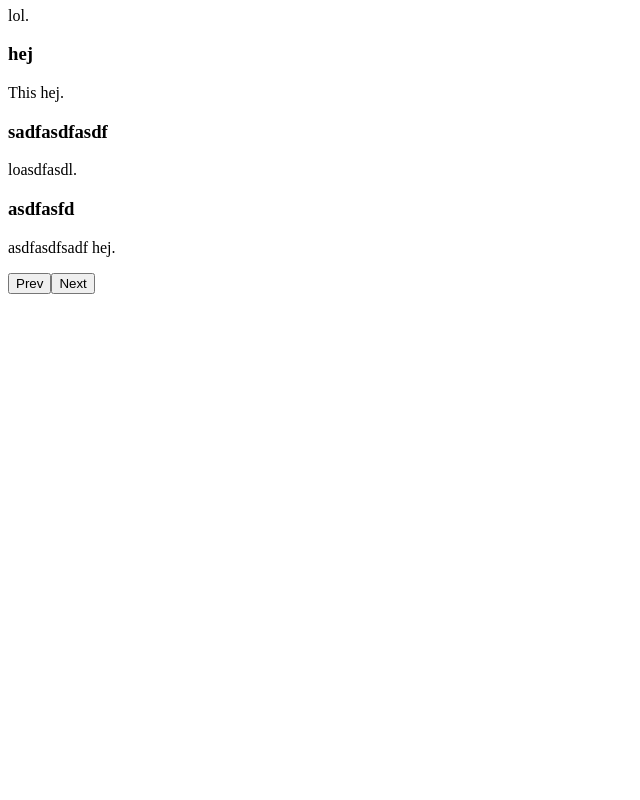
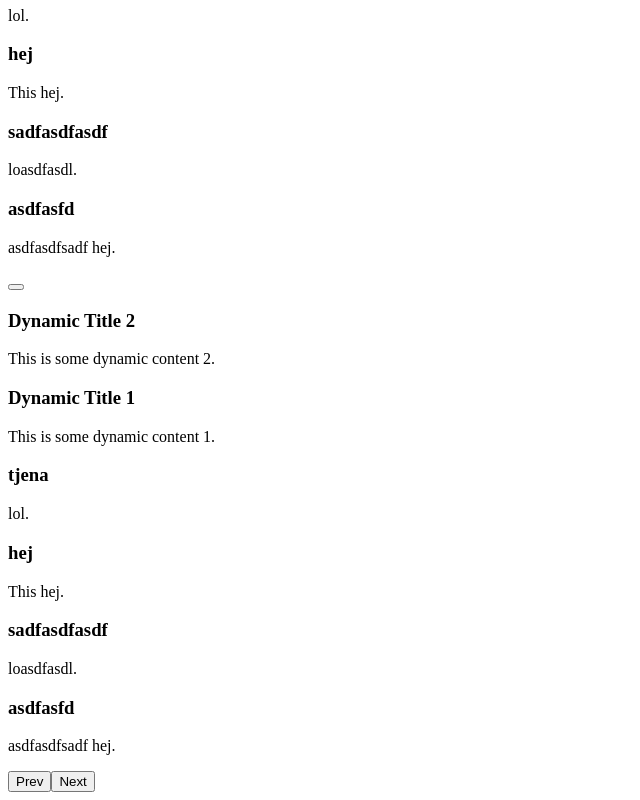
Before and after one commit to Mikaelwendin/retrowave, a Next.js app: page / in a window 1280 px wide. Shown: the part 1677-2477 px from the top of the page, without its empty margins (0-640 px from the left). Before the commit the page ends 1979 px from the top, so only its background shows below. Built offline with nearby package versions, Linux system fonts and the light colour scheme.

Commit message:
added flicker and aimated grid

```diff
--- /dev/null
+++ b/src/app/components/emblabuttons.tsx
@@ -0,0 +1,59 @@
+import { EmblaCarouselType } from "embla-carousel";
+import React, { PropsWithChildren, useCallback, useEffect, useState } from "react";
+
+type UseDotButtonType = {
+    selectedIndex: number;
+    scrollSnaps: number[];
+    onDotButtonClick: (index: number) => void;
+};
+
+export const useDotButton = (emblaApi: EmblaCarouselType | undefined): UseDotButtonType => {
+    const [selectedIndex, setSelectedIndex] = useState(0);
+    const [scrollSnaps, setScrollSnaps] = useState<number[]>([]);
+
+    const onDotButtonClick = useCallback(
+        (index: number) => {
+            if (!emblaApi) return;
+            emblaApi.scrollTo(index);
+        },
+        [emblaApi]
+    );
+
+    const onInit = useCallback((emblaApi: EmblaCarouselType) => {
+        setScrollSnaps(emblaApi.scrollSnapList());
+    }, []);
+
+    const onSelect = useCallback((emblaApi: EmblaCarouselType) => {
+        setSelectedIndex(emblaApi.selectedScrollSnap());
+    }, []);
+
+    useEffect(() => {
+        if (!emblaApi) return;
+
+        onInit(emblaApi);
+        onSelect(emblaApi);
+        emblaApi.on("reInit", onInit);
+        emblaApi.on("reInit", onSelect);
+        emblaApi.on("select", onSelect);
+    }, [emblaApi, onInit, onSelect]);
+
+    return {
+        selectedIndex,
+        scrollSnaps,
+        onDotButtonClick,
+    };
+};
+
+type PropType = PropsWithChildren<
+    React.DetailedHTMLProps<React.ButtonHTMLAttributes<HTMLButtonElement>, HTMLButtonElement>
+>;
+
+export const DotButton: React.FC<PropType> = (props) => {
+    const { children, ...restProps } = props;
+
+    return (
+        <button type="button" {...restProps}>
+            {children}
+        </button>
+    );
+};
--- a/src/app/globals.scss
+++ b/src/app/globals.scss
@@ -34,11 +34,9 @@ main {
     position: fixed;
     top: 0;
     width: 20px;
-    background-color: rgba(54, 226, 248, 0.5); /* Neon blue color with opacity */
-    box-shadow: 0 0 20px rgba(54, 226, 248, 0.5),
-        /* Neon glow effect */ 0 0 40px rgba(54, 226, 248, 0.5),
-        /* Neon glow effect */ 0 0 60px rgba(54, 226, 248, 0.5),
-        /* Neon glow effect */ 0 0 80px rgba(54, 226, 248, 0.5); /* Neon glow effect */
+    background-color: rgba(54, 226, 248, 0.5);
+    box-shadow: 0 0 20px rgba(54, 226, 248, 0.5), 0 0 10px rgba(54, 226, 248, 0.5),
+        0 0 30px rgba(54, 226, 248, 0.5), 0 0 40px rgba(54, 226, 248, 0.5);
     z-index: 9999;
     transition: transform 0.3s ease;
 }
@@ -91,7 +89,7 @@ main {
     font-size: 8rem;
     position: absolute;
     text-shadow: 0 0 1px rgb(209, 0, 177), 0 -3px 3px rgba(white, 0.8), 0 3px 3px rgba(black, 0.5),
-        0 0 15px rgb(209, 0, 177), 0 0 45px rgba(209, 0, 177, 0.8);
+        0 0 40px rgb(209, 0, 177), 0 0 45px rgba(209, 0, 177, 0.8);
     text-align: center;
     text-decoration: underline;
     text-transform: none;
@@ -99,6 +97,7 @@ main {
     top: 26vh;
     width: auto;
     z-index: 11;
+    animation: flicker 0.2s infinite alternate;
 }
 
 img {
@@ -139,6 +138,7 @@ img {
     perspective: 1000px;
     margin-top: 20em;
     transform: perspective(200px) rotateX(45deg) scale(2);
+    animation: animateLines 20s linear infinite forwards;
 }
 
 .graph::after {
@@ -206,6 +206,28 @@ img {
         opacity: 1;
     }
 }
+@keyframes flicker {
+    0% {
+        text-shadow: 0 0 1px rgb(209, 0, 177), 0 -3px 3px rgba(white, 0.8),
+            0 3px 3px rgba(black, 0.5), 0 0 40px rgb(209, 0, 177), 0 0 45px rgba(209, 0, 177, 0.8);
+    }
+    50% {
+        text-shadow: 0 0 1px rgb(209, 0, 177), 0 -3px 3px rgba(white, 0.8),
+            0 3px 3px rgba(black, 0.5), 0 0 35px rgb(209, 0, 177), 0 0 45px rgba(209, 0, 177, 0.8);
+    }
+    100% {
+        text-shadow: 0 0 1px rgb(209, 0, 177), 0 -3px 3px rgba(white, 0.8),
+            0 3px 3px rgba(black, 0.5), 0 0 38px rgb(209, 0, 177), 0 0 45px rgba(209, 0, 177, 0.8);
+    }
+}
+@keyframes animateLines {
+    0% {
+        background-position: 0 0;
+    }
+    100% {
+        background-position: 4em 4em;
+    }
+}
 
 .scroll-arrow {
     position: fixed;
@@ -259,6 +281,7 @@ img {
     align-items: center;
     margin-bottom: 10rem;
     transform: scale(0);
+    padding-bottom: 5rem;
 }
 .embla__container {
     display: flex;
@@ -267,3 +290,48 @@ img {
     flex: 0 0 100%;
     min-width: 0;
 }
+.embla__dots {
+    display: flex;
+    flex-wrap: wrap;
+    justify-content: space-between;
+    align-items: center;
+    margin-right: calc((2.6rem - 1.4rem) / 2 * -1);
+    width: 50%;
+}
+.embla__dot {
+    -webkit-tap-highlight-color: rgba(var(--text-high-contrast-rgb-value), 0.5);
+    -webkit-appearance: none;
+    appearance: none;
+    background-color: transparent;
+    touch-action: manipulation;
+    display: inline-flex;
+    text-decoration: none;
+    cursor: pointer;
+    border: 0;
+    padding: 0;
+    margin: 0;
+    width: 2.6rem;
+    height: 2.6rem;
+    display: flex;
+    align-items: center;
+    justify-content: center;
+    border-radius: 50%;
+    background-color: rgba(54, 226, 248, 0.5);
+    box-shadow: 0 0 20px rgba(54, 226, 248, 0.5);
+    margin-top: 10px;
+}
+.embla__dot:after {
+    box-shadow: inset 0 0 0 0.2rem var(--detail-medium-contrast);
+    width: 1.4rem;
+    height: 1.4rem;
+    border-radius: 50%;
+    display: flex;
+    align-items: center;
+    content: "";
+}
+.embla__dot--selected:after {
+    box-shadow: inset 0 0 0 0.2rem var(--text-body);
+    background-color: #000;
+    box-shadow: 0 0 40px rgba(54, 226, 248, 0.5);
+    transition: 0.5s;
+}
--- a/src/app/page.tsx
+++ b/src/app/page.tsx
@@ -1,11 +1,13 @@
 "use client";
 import useEmblaCarousel from "embla-carousel-react";
 import React, { useCallback, useEffect, useRef } from "react";
+import { DotButton, useDotButton } from "./components/emblabuttons";
 import Information from "./components/information";
 import ScrollIndicator from "./components/scrollindicator";
 
 const Home = () => {
-    const [emblaRef, emblaApi] = useEmblaCarousel({ loop: true });
+    const [emblaRef, emblaApi] = useEmblaCarousel({ loop: false });
+    const [emblaRefTwo, emblaApiTwo] = useEmblaCarousel({ loop: true });
 
     const scrollPrev = useCallback(() => {
         if (emblaApi) emblaApi.scrollPrev();
@@ -14,6 +16,16 @@ const Home = () => {
     const scrollNext = useCallback(() => {
         if (emblaApi) emblaApi.scrollNext();
     }, [emblaApi]);
+
+    const scrollPrevTwo = () => {
+        if (emblaApiTwo) emblaApiTwo.scrollPrev();
+    };
+
+    const scrollNextTwo = () => {
+        if (emblaApiTwo) emblaApiTwo.scrollNext();
+    };
+
+    const { selectedIndex, scrollSnaps, onDotButtonClick } = useDotButton(emblaApi);
 
     const presentation = {
         title: "Dynamic Title 2",
@@ -99,11 +111,46 @@ const Home = () => {
                                 <Information content={info3} />
                             </div>
                         </div>
-                        <div className="button-container">
+                        {/* <div className="button-container">
                             <button className="embla__prev btn" onClick={scrollPrev}>
                                 Prev
                             </button>
                             <button className="embla__next btn" onClick={scrollNext}>
+                                Next
+                            </button>
+                        </div> */}
+                        <div className="embla__dots">
+                            {scrollSnaps.map((_, index) => (
+                                <DotButton
+                                    key={index}
+                                    onClick={() => onDotButtonClick(index)}
+                                    className={"embla__dot".concat(
+                                        index === selectedIndex ? " embla__dot--selected" : ""
+                                    )}
+                                />
+                            ))}
+                        </div>
+                    </div>
+                    <div className="embla" ref={emblaRefTwo}>
+                        <div className="embla__container">
+                            <div className="embla__slide information-container" key="1">
+                                <Information content={presentation} />
+                                <Information content={info} />
+                            </div>
+                            <div className="embla__slide information-container" key="2">
+                                <Information content={presentation2} />
+                                <Information content={info2} />
+                            </div>
+                            <div className="embla__slide information-container" key="3">
+                                <Information content={presentation3} />
+                                <Information content={info3} />
+                            </div>
+                        </div>
+                        <div className="button-container">
+                            <button className="embla__prev btn" onClick={scrollPrevTwo}>
+                                Prev
+                            </button>
+                            <button className="embla__next btn" onClick={scrollNextTwo}>
                                 Next
                             </button>
                         </div>
```
